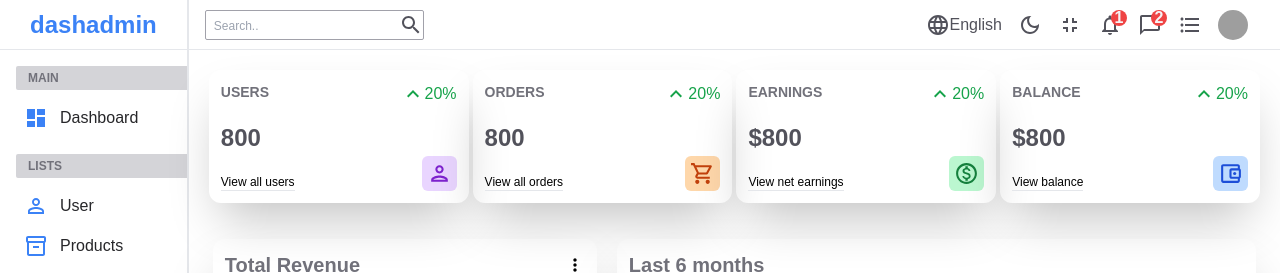
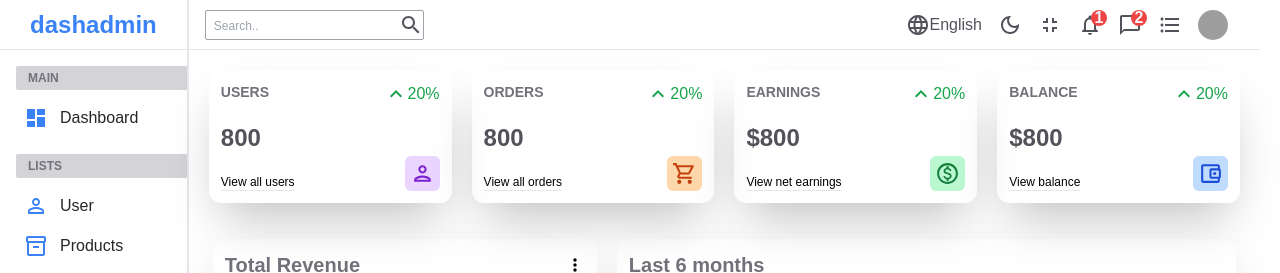
Before and after one commit to cbarcinas/admin-panel, a React (Create React App) app: page / in a window 1280 px wide. Shown: the top 273 px of the page. Built offline with nearby package versions, Linux system fonts and the light colour scheme; grey boxes are pictures that could not be loaded.

Commit message:
imported component and setup styles

```diff
--- a/src/pages/home/Home.js
+++ b/src/pages/home/Home.js
@@ -3,15 +3,16 @@ import Sidebar from '../../components/Sidebar';
 import Widgets from '../../components/Widgets';
 import FeaturedChart from '../../components/FeaturedChart';
 import Chart from '../../components/Chart';
+import TableDisplay from '../../components/Table';
 
 const Home = () => {
   return (
     <div className="flex font-Nunito">
       <Sidebar />
-      <div className="flex-[6]">
+      <div className="flex-[6] pr-5">
         <Navbar />
         {/* Widgets */}
-        <div className="flex gap-1 p-5">
+        <div className="flex gap-5 p-5">
           <Widgets type="user" />
           <Widgets type="order" />
           <Widgets type="earning" />
@@ -22,6 +23,10 @@ const Home = () => {
           <FeaturedChart />
           <Chart />
         </div>
+        {/* List */}
+        <div className="m-5 rounded-xl p-3 shadow-2xl">
+          <TableDisplay />
+        </div>
       </div>
     </div>
   );
```
